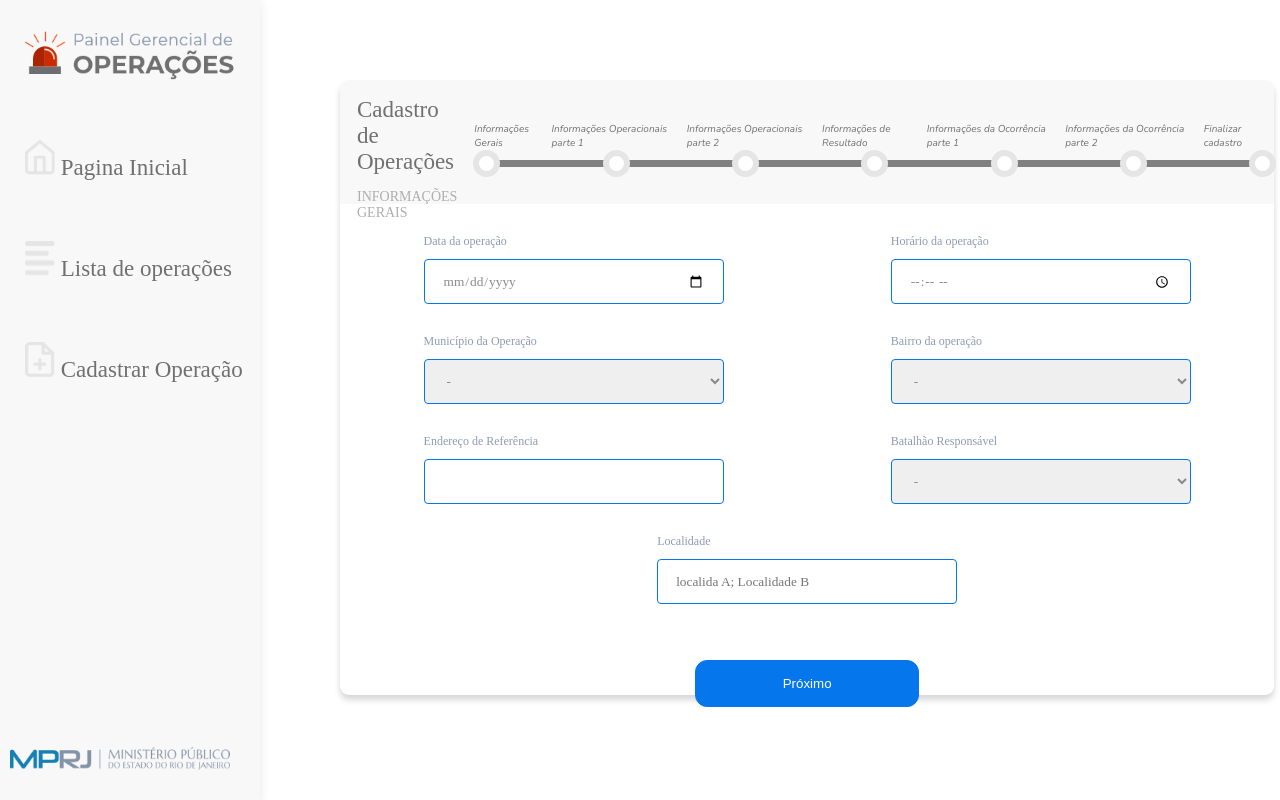
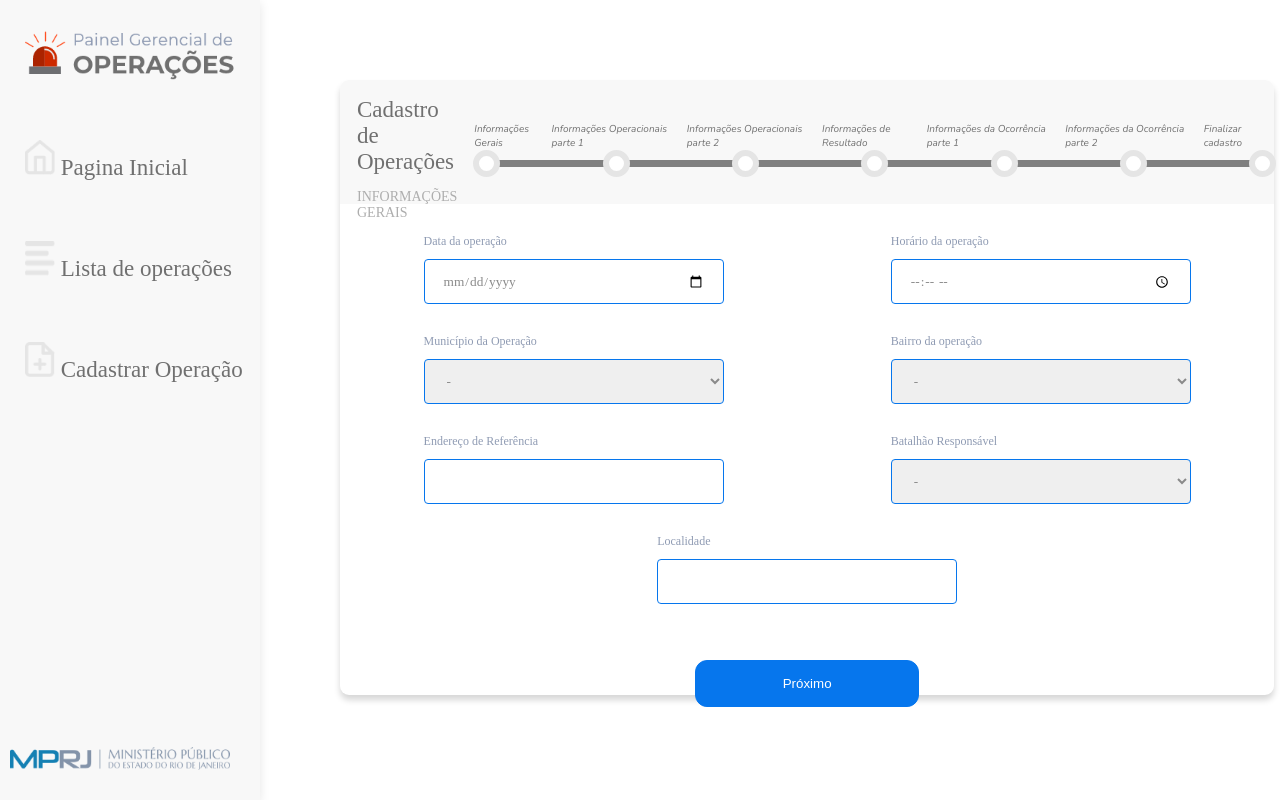
Before and after one commit to MinisterioPublicoRJ/ropm, a Django app: template operations/templates/operations/form_template.html in a window 1280 px wide; the page is wider, and only the part inside the window is pictured. Run offline with Django 3.2, Linux system fonts and the light colour scheme; the template is opened without the code that fills it: most values are stand-ins (such as "Sample title", 1, 10 or a date in 2020).

Commit message:
Remove placeholder de localidade

```diff
--- a/operations/templates/operations/form_template.html
+++ b/operations/templates/operations/form_template.html
@@ -93,7 +93,7 @@
         <div class="box-form-group">
           <div class="styled-select">
             <label>Localidade</label>
-            <input type="text" placeholder="localida A; Localidade B" id="localidade" value="{{ operacao_info.localidade|default:'' }}" name="localidade" required>
+            <input type="text" id="localidade" value="{{ operacao_info.localidade|default:'' }}" name="localidade" required>
           </div>
         </div>
       </form>
```
